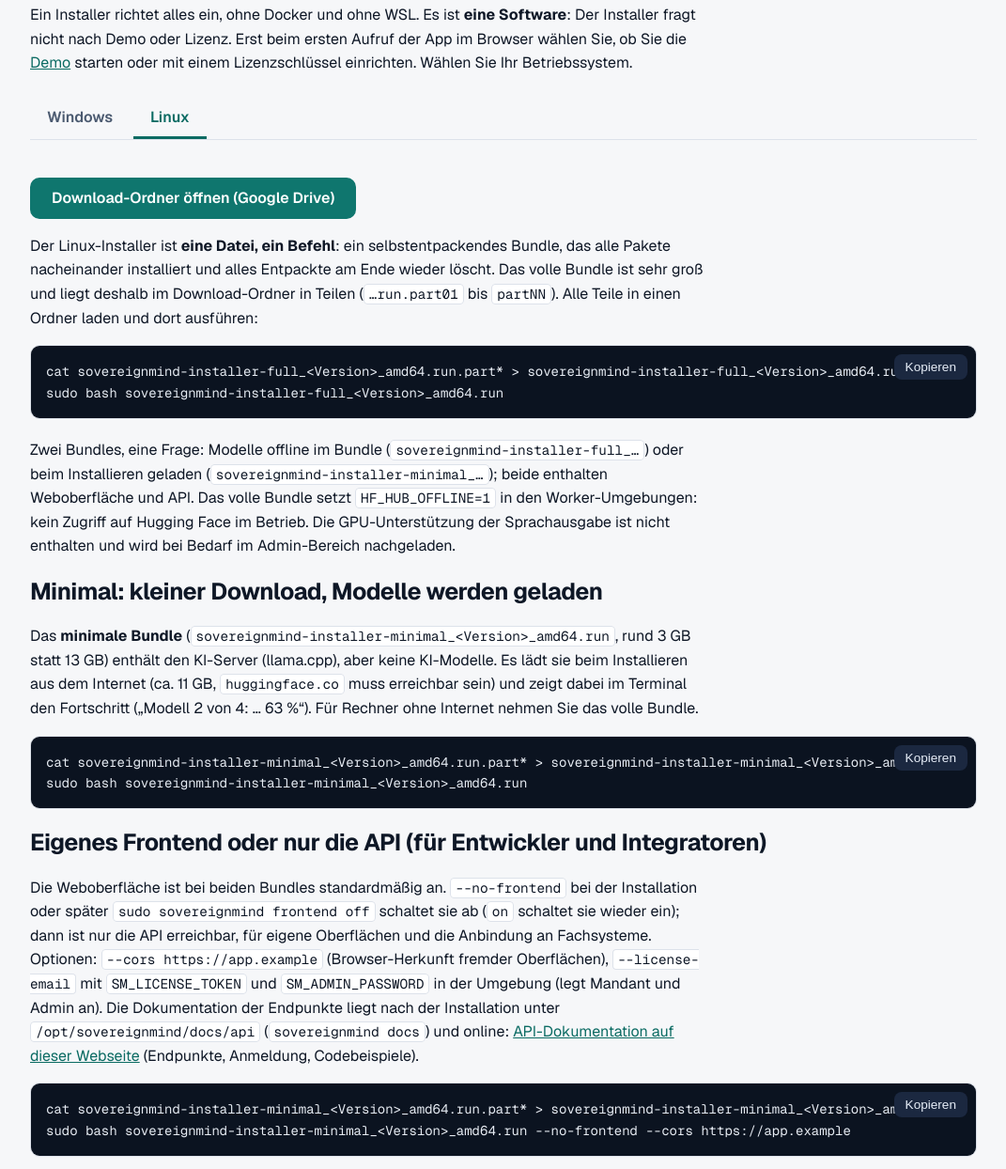
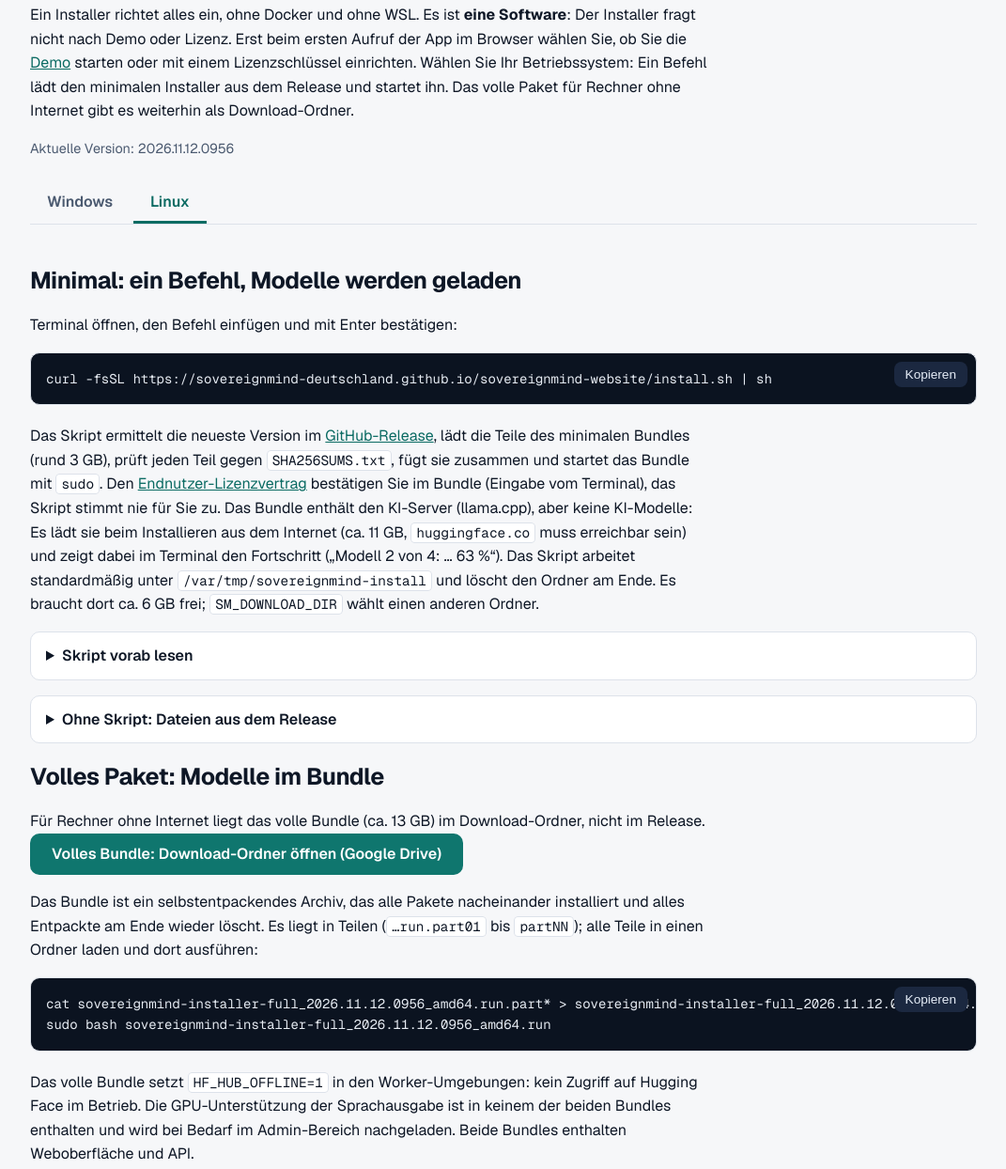
Before and after one commit to SovereignMind-Deutschland/sovereignmind-website, a plain HTML site: page download.html in a window 1280 px wide. Shown: the part 381-1625 px from the top of the page at 94% size, without its empty margins (104-1175 px from the left). Drawn offline with Linux system fonts and the light colour scheme.

Commit message:
Download-Seite: Einzeiler für Windows und Linux, Skripte install.sh und install.ps1
Minimale Variante per irm | iex bzw. curl | sh aus dem GitHub-Release, Skripte vorab lesbar, manuelle Variante eingeklappt. Drive-Ordner nur noch für das volle Paket. downloads.json mit releaseTag und releaseUrl, neuer Test download.test.mjs.

```diff
--- a/assets/app.js
+++ b/assets/app.js
@@ -1,25 +1,35 @@
 (function () {
   'use strict';
 
-  // Zentrale Konfiguration: Befehle hier, Version/Download-Ordner in assets/downloads.json (von Hand pflegen).
+  // Zentrale Konfiguration: Befehle hier, Version/Release/Drive-Ordner in assets/downloads.json (von Hand pflegen).
+  // Die Skripte liegen im Wurzelordner der Seite (install.sh, install.ps1; Kopie aus dem Hauptprojekt, sync-website-install.sh).
   var DOWNLOADS_JSON = 'assets/downloads.json';
+  var SITE = 'https://sovereignmind-deutschland.github.io/sovereignmind-website/';
+  var PS1 = SITE + 'install.ps1';
+  var SH = SITE + 'install.sh';
   var COMMANDS = {
-    windows: '',
-    linux: [
+    windows: 'irm ' + PS1 + ' | iex',
+    linux: 'curl -fsSL ' + SH + ' | sh'
+  };
+
+  // Weitere Befehle ohne eigenen Reiter; sie zählen nicht für die Reiterauswahl (COMMANDS).
+  var EXTRA_COMMANDS = {
+    'windows-lesen': 'irm ' + PS1,
+    'windows-manuell': 'Get-FileHash .\\SovereignMind-Setup-Minimal-<Version>.exe -Algorithm SHA256',
+    'windows-eigenes-frontend': [
+      '$env:SM_SETUP_ARGS = "/FRONTEND=off /CORS=https://app.example"',
+      'irm ' + PS1 + ' | iex'
+    ].join('\n'),
+    'linux-lesen': 'curl -fsSL ' + SH,
+    'linux-eigenes-frontend': 'curl -fsSL ' + SH + ' | SM_BUNDLE_ARGS="--no-frontend --cors https://app.example" sh',
+    'linux-manuell-minimal': [
+      'cat sovereignmind-installer-minimal_<Version>_amd64.run.part* > sovereignmind-installer-minimal_<Version>_amd64.run',
+      'sha256sum -c --ignore-missing SHA256SUMS.txt',
+      'sudo bash sovereignmind-installer-minimal_<Version>_amd64.run'
+    ].join('\n'),
+    'linux-manuell-voll': [
       'cat sovereignmind-installer-full_<Version>_amd64.run.part* > sovereignmind-installer-full_<Version>_amd64.run',
       'sudo bash sovereignmind-installer-full_<Version>_amd64.run'
-    ].join('\n')
-  };
-
-  // Weitere Befehle ohne eigenen Reiter (Variante minimal und Anbindung eines eigenen Frontends); sie zählen nicht für die Reiterauswahl (COMMANDS).
-  var EXTRA_COMMANDS = {
-    'linux-minimal': [
-      'cat sovereignmind-installer-minimal_<Version>_amd64.run.part* > sovereignmind-installer-minimal_<Version>_amd64.run',
-      'sudo bash sovereignmind-installer-minimal_<Version>_amd64.run'
-    ].join('\n'),
-    'linux-eigenes-frontend': [
-      'cat sovereignmind-installer-minimal_<Version>_amd64.run.part* > sovereignmind-installer-minimal_<Version>_amd64.run',
-      'sudo bash sovereignmind-installer-minimal_<Version>_amd64.run --no-frontend --cors https://app.example'
     ].join('\n')
   };
 
@@ -34,13 +44,25 @@
   }
   renderCommands('');
 
-  // Download-Ordner und Version aus downloads.json. Fehlt die Datei oder der Ordner-Link, bleibt alles ausgeblendet
-  // und ein Hinweis steht da (kein toter Link).
+  // Version, Release-Seite und Drive-Ordner aus downloads.json. Die Einzeiler brauchen die Datei nicht. Fehlt ein Link,
+  // bleibt er ausgeblendet und (beim Drive-Ordner) ein Hinweis steht da (kein toter Link).
+  //   data-release-url  Link auf die Release-Seite auf GitHub (releaseUrl)
+  //   data-drive        Link auf den Drive-Ordner mit dem vollen Paket (driveFolderUrl)
+  //   data-drive-missing  Hinweis, solange der Drive-Link fehlt
   function isHttpUrl(u) { return typeof u === 'string' && /^https:\/\//i.test(u); }
+  function setLinks(selector, url) {
+    document.querySelectorAll(selector).forEach(function (a) {
+      if (isHttpUrl(url)) {
+        a.href = url;
+        a.target = '_blank';
+        a.hidden = false;
+      }
+    });
+  }
   function showMissing() {
-    document.querySelectorAll('[data-download-missing]').forEach(function (el) { el.hidden = false; });
+    document.querySelectorAll('[data-drive-missing]').forEach(function (el) { el.hidden = false; });
   }
-  var hasDownloadUi = document.querySelector('[data-release], [data-version]');
+  var hasDownloadUi = document.querySelector('[data-release-url], [data-drive], [data-version]');
   if (hasDownloadUi && window.fetch) {
     fetch(DOWNLOADS_JSON, { cache: 'no-cache' })
       .then(function (r) { return r.ok ? r.json() : Promise.reject(); })
@@ -54,15 +76,9 @@
             el.hidden = false;
           });
         }
-        if (isHttpUrl(d.driveFolderUrl)) {
-          document.querySelectorAll('[data-release]').forEach(function (a) {
-            a.href = d.driveFolderUrl;
-            a.target = '_blank';
-            a.hidden = false;
-          });
-        } else {
-          showMissing();
-        }
+        setLinks('[data-release-url]', d.releaseUrl);
+        if (isHttpUrl(d.driveFolderUrl)) setLinks('[data-drive]', d.driveFolderUrl);
+        else showMissing();
       })
       .catch(showMissing);
   } else if (hasDownloadUi) {
--- a/assets/downloads.json
+++ b/assets/downloads.json
@@ -1,4 +1,6 @@
 {
-  "version": "",
+  "version": "2026.11.12.0956",
+  "releaseTag": "v2026.11.12.0956",
+  "releaseUrl": "https://github.com/SovereignMind-Deutschland/sovereignmind-installer/releases/tag/v2026.11.12.0956",
   "driveFolderUrl": "https://drive.google.com/drive/folders/1hyPWE-iv8Beps4RKIsIvNVD6pVvENPIY"
 }
--- a/download.html
+++ b/download.html
@@ -4,13 +4,13 @@
   <meta charset="utf-8">
   <meta name="viewport" content="width=device-width, initial-scale=1">
   <title>Herunterladen – SovereignMind</title>
-  <meta name="description" content="SovereignMind installieren: Nativer Installer für Windows und Linux, ohne Docker.">
+  <meta name="description" content="SovereignMind installieren: ein Befehl für Windows und Linux, ohne Docker. Das volle Paket für Rechner ohne Internet gibt es als Download.">
   <link rel="canonical" href="https://sovereignmind-deutschland.github.io/sovereignmind-website/download.html">
   <meta property="og:type" content="website">
   <meta property="og:site_name" content="SovereignMind">
   <meta property="og:locale" content="de_DE">
   <meta property="og:title" content="Herunterladen – SovereignMind">
-  <meta property="og:description" content="SovereignMind installieren: Nativer Installer für Windows und Linux, ohne Docker.">
+  <meta property="og:description" content="SovereignMind installieren: ein Befehl für Windows und Linux, ohne Docker. Das volle Paket für Rechner ohne Internet gibt es als Download.">
   <meta property="og:url" content="https://sovereignmind-deutschland.github.io/sovereignmind-website/download.html">
   <meta property="og:image" content="https://sovereignmind-deutschland.github.io/sovereignmind-website/assets/og-image.png">
   <meta property="og:image:width" content="1200">
@@ -18,7 +18,7 @@
   <meta property="og:image:alt" content="SovereignMind: Der KI-Assistent, der Ihre Daten nie verlässt">
   <meta name="twitter:card" content="summary_large_image">
   <meta name="twitter:title" content="Herunterladen – SovereignMind">
-  <meta name="twitter:description" content="SovereignMind installieren: Nativer Installer für Windows und Linux, ohne Docker.">
+  <meta name="twitter:description" content="SovereignMind installieren: ein Befehl für Windows und Linux, ohne Docker. Das volle Paket für Rechner ohne Internet gibt es als Download.">
   <meta name="twitter:image" content="https://sovereignmind-deutschland.github.io/sovereignmind-website/assets/og-image.png">
   <script type="application/ld+json">
   {
@@ -65,9 +65,8 @@
     <h1 class="page-title">SovereignMind installieren</h1>
     <div class="note warn" data-status-note><strong>Entwurf:</strong> SovereignMind wird derzeit ausschließlich als Demo zur Erprobung bereitgestellt. Die Nutzung im Produktivbetrieb ist nicht gestattet. Ob und wann offizielle Lizenzen angeboten werden, ist offen; ein Anspruch auf den Abschluss einer Lizenz besteht nicht.</div>
     <div class="note"><strong>Die Demo in Kürze:</strong> kostenlos, 24 Stunden Betriebszeit, ein Sitzplatz, nur auf dem eigenen Rechner erreichbar, danach werden die Daten gelöscht. Sie brauchen mindestens 8&nbsp;GB VRAM und 16&nbsp;GB RAM sowie Platz für den Installer (voll ca. 13&nbsp;GB, minimal ca. 3&nbsp;GB plus Modelle). Setzen Sie keine echten oder vertraulichen Daten ein. Einzelheiten: <a href="#demo">Demo</a>.</div>
-    <p>Ein Installer richtet alles ein, ohne Docker und ohne WSL. Es ist <strong>eine Software</strong>: Der Installer fragt nicht nach Demo oder Lizenz. Erst beim ersten Aufruf der App im Browser wählen Sie, ob Sie die <a href="#demo">Demo</a> starten oder mit einem Lizenzschlüssel einrichten. Wählen Sie Ihr Betriebssystem.</p>
+    <p>Ein Installer richtet alles ein, ohne Docker und ohne WSL. Es ist <strong>eine Software</strong>: Der Installer fragt nicht nach Demo oder Lizenz. Erst beim ersten Aufruf der App im Browser wählen Sie, ob Sie die <a href="#demo">Demo</a> starten oder mit einem Lizenzschlüssel einrichten. Wählen Sie Ihr Betriebssystem: Ein Befehl lädt den minimalen Installer aus dem Release und startet ihn. Das volle Paket für Rechner ohne Internet gibt es weiterhin als Download-Ordner.</p>
     <p class="version" data-version hidden></p>
-    <p class="note" data-download-missing hidden>Der Download-Ordner ist noch nicht eingetragen. Fragen Sie den Anbieter nach dem Link (Kontakt auf der <a href="index.html#kontakt">Startseite</a>); sobald er veröffentlicht ist, erscheint er hier.</p>
 
     <div class="tabs" role="tablist" aria-label="Betriebssystem">
       <button class="tab" role="tab" id="tab-windows" data-os="windows" aria-controls="panel-windows" aria-selected="false">Windows</button>
@@ -76,10 +75,28 @@
 
     <!-- Windows -->
     <div class="panel" role="tabpanel" id="panel-windows" aria-labelledby="tab-windows" hidden>
-      <p><a class="btn" data-release href="#" rel="noopener" hidden>Download-Ordner öffnen (Google Drive)</a></p>
-      <p>Die Datei <code>SovereignMind-Setup-&lt;Version&gt;.exe</code> (oder die minimale Variante, siehe unten) samt allen zugehörigen <code>…-N.bin</code>-Teilen aus dem Download-Ordner in einen Ordner laden und die <code>.exe</code> als Administrator ausführen.</p>
-      <h2 id="windows-variante">Welche Datei?</h2>
-      <p>Eine Frage entscheidet: <strong>Müssen die KI-Modelle offline im Installer sein?</strong> (abgeschottetes Netz: ja)</p>
+      <h2 id="windows-einzeiler">Minimal: ein Befehl, Modelle werden geladen</h2>
+      <p>PowerShell öffnen, den Befehl einfügen und mit Enter bestätigen:</p>
+      <div class="cmd"><pre><code data-cmd="windows"></code></pre><button type="button" data-copy="windows">Kopieren</button></div>
+      <p>Das Skript ermittelt die neueste Version im <a href="https://github.com/sovereignmind-deutschland/sovereignmind-installer/releases" rel="noopener" target="_blank">GitHub-Release</a>, lädt das Setup mit seinen Teilen (rund 3&nbsp;GB), vergleicht jede Datei mit der Prüfsumme aus <code>SHA256SUMS.txt</code> und startet das Setup. Windows fragt dabei nach Administratorrechten. Den <a href="#eula">Endnutzer-Lizenzvertrag</a> bestätigen Sie im Setup, das Skript stimmt nie für Sie zu. Die KI-Modelle (ca. 11&nbsp;GB) lädt das Setup danach aus dem Internet nach.</p>
+      <details>
+        <summary>Skript vorab lesen</summary>
+        <p>Ohne <code>| iex</code> gibt der Befehl den Text des Skripts nur aus. Es liegt auch als Datei vor: <a href="install.ps1">install.ps1</a>.</p>
+        <div class="cmd"><pre><code data-cmd="windows-lesen"></code></pre><button type="button" data-copy="windows-lesen">Kopieren</button></div>
+      </details>
+      <details>
+        <summary>Ohne Skript: Dateien aus dem Release</summary>
+        <p>Auf der <a data-release-url href="#" rel="noopener" hidden>Release-Seite</a> <code>SovereignMind-Setup-Minimal-&lt;Version&gt;.exe</code>, alle <code>…-N.bin</code>-Teile und <code>SHA256SUMS.txt</code> in einen Ordner laden. Die Summe der <code>.exe</code> mit der Zeile in <code>SHA256SUMS.txt</code> vergleichen (die <code>.bin</code>-Teile genauso), dann die <code>.exe</code> als Administrator ausführen.</p>
+        <div class="cmd"><pre><code data-cmd="windows-manuell"></code></pre><button type="button" data-copy="windows-manuell">Kopieren</button></div>
+      </details>
+      <h2 id="windows-eigenes-frontend-einzeiler">Einzeiler mit Optionen</h2>
+      <p>Optionen für das Setup übergeben Sie vor dem Befehl in <code>SM_SETUP_ARGS</code>, zum Beispiel für eine eigene Oberfläche ohne Weboberfläche (mehr dazu <a href="#windows-api">weiter unten</a>). <code>SM_VERSION</code> wählt eine bestimmte Version.</p>
+      <div class="cmd"><pre><code data-cmd="windows-eigenes-frontend"></code></pre><button type="button" data-copy="windows-eigenes-frontend">Kopieren</button></div>
+      <h2 id="windows-variante">Volles Paket: Modelle im Installer</h2>
+      <p>Für abgeschottete Netze liegt das volle Paket (ca. 13&nbsp;GB) im Download-Ordner, nicht im Release.
+        <a class="btn" data-drive href="#" rel="noopener" hidden>Voller Installer: Download-Ordner öffnen (Google Drive)</a>
+        <span class="note" data-drive-missing hidden>Der Link zum Download-Ordner ist noch nicht eingetragen. Fragen Sie den Anbieter nach dem Link (Kontakt auf der <a href="index.html#kontakt">Startseite</a>).</span></p>
+      <p>Die Datei <code>SovereignMind-Setup-Full-&lt;Version&gt;.exe</code> samt allen zugehörigen <code>…-N.bin</code>-Teilen in einen Ordner laden und die <code>.exe</code> als Administrator ausführen. Eine Frage entscheidet, welche Variante passt: <strong>Müssen die KI-Modelle offline im Installer sein?</strong> (abgeschottetes Netz: ja)</p>
       <div class="overflow">
         <table>
           <thead><tr><th></th><th>Voll</th><th>Minimal</th></tr></thead>
@@ -115,20 +132,29 @@
 
     <!-- Linux -->
     <div class="panel" role="tabpanel" id="panel-linux" aria-labelledby="tab-linux" hidden>
-      <p><a class="btn" data-release href="#" rel="noopener" hidden>Download-Ordner öffnen (Google Drive)</a></p>
-      <p>Der Linux-Installer ist <strong>eine Datei, ein Befehl</strong>: ein selbstentpackendes Bundle, das alle Pakete nacheinander installiert
-        und alles Entpackte am Ende wieder löscht. Das volle Bundle ist sehr groß und liegt deshalb im Download-Ordner in Teilen
-        (<code>…run.part01</code> bis <code>partNN</code>). Alle Teile in einen Ordner laden und dort ausführen:</p>
+      <h2 id="linux-variante">Minimal: ein Befehl, Modelle werden geladen</h2>
+      <p>Terminal öffnen, den Befehl einfügen und mit Enter bestätigen:</p>
       <div class="cmd"><pre><code data-cmd="linux"></code></pre><button type="button" data-copy="linux">Kopieren</button></div>
-      <p>Zwei Bundles, eine Frage: Modelle offline im Bundle (<code>sovereignmind-installer-full_…</code>) oder beim Installieren geladen (<code>sovereignmind-installer-minimal_…</code>); beide enthalten Weboberfläche und API.
-        Das volle Bundle setzt <code>HF_HUB_OFFLINE=1</code> in den Worker-Umgebungen: kein Zugriff auf Hugging Face im Betrieb. Die GPU-Unterstützung der Sprachausgabe ist nicht enthalten und wird bei Bedarf im Admin-Bereich nachgeladen.</p>
-      <h2 id="linux-variante">Minimal: kleiner Download, Modelle werden geladen</h2>
-      <p>Das <strong>minimale Bundle</strong> (<code>sovereignmind-installer-minimal_&lt;Version&gt;_amd64.run</code>, rund 3&nbsp;GB statt 13&nbsp;GB) enthält den KI-Server (llama.cpp), aber keine KI-Modelle.
-        Es lädt sie beim Installieren aus dem Internet (ca. 11&nbsp;GB, <code>huggingface.co</code> muss erreichbar sein) und zeigt dabei im Terminal den Fortschritt
-        („Modell 2 von 4: … 63&nbsp;%“). Für Rechner ohne Internet nehmen Sie das volle Bundle.</p>
-      <div class="cmd"><pre><code data-cmd="linux-minimal"></code></pre><button type="button" data-copy="linux-minimal">Kopieren</button></div>
+      <p>Das Skript ermittelt die neueste Version im <a href="https://github.com/sovereignmind-deutschland/sovereignmind-installer/releases" rel="noopener" target="_blank">GitHub-Release</a>, lädt die Teile des minimalen Bundles (rund 3&nbsp;GB), prüft jeden Teil gegen <code>SHA256SUMS.txt</code>, fügt sie zusammen und startet das Bundle mit <code>sudo</code>. Den <a href="#eula">Endnutzer-Lizenzvertrag</a> bestätigen Sie im Bundle (Eingabe vom Terminal), das Skript stimmt nie für Sie zu. Das Bundle enthält den KI-Server (llama.cpp), aber keine KI-Modelle: Es lädt sie beim Installieren aus dem Internet (ca. 11&nbsp;GB, <code>huggingface.co</code> muss erreichbar sein) und zeigt dabei im Terminal den Fortschritt („Modell 2 von 4: … 63&nbsp;%“). Das Skript arbeitet standardmäßig unter <code>/var/tmp/sovereignmind-install</code> und löscht den Ordner am Ende. Es braucht dort ca. 6&nbsp;GB frei; <code>SM_DOWNLOAD_DIR</code> wählt einen anderen Ordner.</p>
+      <details>
+        <summary>Skript vorab lesen</summary>
+        <p>Ohne <code>| sh</code> gibt der Befehl den Text des Skripts nur aus. Es liegt auch als Datei vor: <a href="install.sh">install.sh</a>. <code>| sh -s -- --dry-run</code> prüft nur und ändert nichts.</p>
+        <div class="cmd"><pre><code data-cmd="linux-lesen"></code></pre><button type="button" data-copy="linux-lesen">Kopieren</button></div>
+      </details>
+      <details>
+        <summary>Ohne Skript: Dateien aus dem Release</summary>
+        <p>Auf der <a data-release-url href="#" rel="noopener" hidden>Release-Seite</a> alle Teile <code>sovereignmind-installer-minimal_&lt;Version&gt;_amd64.run.partNN</code> und <code>SHA256SUMS.txt</code> in einen Ordner laden und dort ausführen:</p>
+        <div class="cmd"><pre><code data-cmd="linux-manuell-minimal"></code></pre><button type="button" data-copy="linux-manuell-minimal">Kopieren</button></div>
+      </details>
+      <h2 id="linux-voll">Volles Paket: Modelle im Bundle</h2>
+      <p>Für Rechner ohne Internet liegt das volle Bundle (ca. 13&nbsp;GB) im Download-Ordner, nicht im Release.
+        <a class="btn" data-drive href="#" rel="noopener" hidden>Volles Bundle: Download-Ordner öffnen (Google Drive)</a>
+        <span class="note" data-drive-missing hidden>Der Link zum Download-Ordner ist noch nicht eingetragen. Fragen Sie den Anbieter nach dem Link (Kontakt auf der <a href="index.html#kontakt">Startseite</a>).</span></p>
+      <p>Das Bundle ist ein selbstentpackendes Archiv, das alle Pakete nacheinander installiert und alles Entpackte am Ende wieder löscht. Es liegt in Teilen (<code>…run.part01</code> bis <code>partNN</code>); alle Teile in einen Ordner laden und dort ausführen:</p>
+      <div class="cmd"><pre><code data-cmd="linux-manuell-voll"></code></pre><button type="button" data-copy="linux-manuell-voll">Kopieren</button></div>
+      <p>Das volle Bundle setzt <code>HF_HUB_OFFLINE=1</code> in den Worker-Umgebungen: kein Zugriff auf Hugging Face im Betrieb. Die GPU-Unterstützung der Sprachausgabe ist in keinem der beiden Bundles enthalten und wird bei Bedarf im Admin-Bereich nachgeladen. Beide Bundles enthalten Weboberfläche und API.</p>
       <h2 id="linux-eigenes-frontend">Eigenes Frontend oder nur die API (für Entwickler und Integratoren)</h2>
-      <p>Die Weboberfläche ist bei beiden Bundles standardmäßig an. <code>--no-frontend</code> bei der Installation oder später <code>sudo sovereignmind frontend off</code> schaltet sie ab (<code>on</code> schaltet sie wieder ein); dann ist nur die API erreichbar, für eigene Oberflächen und die Anbindung an Fachsysteme. Optionen: <code>--cors https://app.example</code> (Browser-Herkunft fremder Oberflächen),
+      <p>Der Einzeiler reicht Optionen für das Bundle über <code>SM_BUNDLE_ARGS</code> weiter (Beispiel unten). Die Weboberfläche ist bei beiden Bundles standardmäßig an. <code>--no-frontend</code> bei der Installation oder später <code>sudo sovereignmind frontend off</code> schaltet sie ab (<code>on</code> schaltet sie wieder ein); dann ist nur die API erreichbar, für eigene Oberflächen und die Anbindung an Fachsysteme. Optionen: <code>--cors https://app.example</code> (Browser-Herkunft fremder Oberflächen),
         <code>--license-email</code> mit <code>SM_LICENSE_TOKEN</code> und <code>SM_ADMIN_PASSWORD</code> in der Umgebung (legt Mandant und Admin an). Die Dokumentation der Endpunkte liegt nach der Installation unter
         <code>/opt/sovereignmind/docs/api</code> (<code>sovereignmind docs</code>) und online: <a href="api.html">API-Dokumentation auf dieser Webseite</a> (Endpunkte, Anmeldung, Codebeispiele).</p>
       <div class="cmd"><pre><code data-cmd="linux-eigenes-frontend"></code></pre><button type="button" data-copy="linux-eigenes-frontend">Kopieren</button></div>
@@ -186,7 +212,7 @@
       <li>Gleiche Größe und gleiche Voraussetzungen wie oben (beim vollen Installer sind die Modelle enthalten, beim minimalen werden sie geladen).</li>
     </ul>
     <p>Installation und Download wie oben unter Windows bzw. Linux. Den <a href="#eula">Endnutzer-Lizenzvertrag</a> bestätigen Sie zweimal: im Installer und in der App, beim Start der Demo bzw. bei der Einrichtung.</p>
-    <p><a class="btn" data-release href="#" rel="noopener" hidden>Download-Ordner öffnen (Google Drive)</a></p>
+    <p><a class="btn" data-drive href="#" rel="noopener" hidden>Volles Paket: Download-Ordner öffnen (Google Drive)</a></p>
 
     <h2 id="eula">Endnutzer-Lizenzvertrag</h2>
     <p>Bei der Installation ist der Endnutzer-Lizenzvertrag (EULA) zu bestätigen. Das Windows-Setup zeigt ihn vor der Installation, das Linux-Bundle fragt per Konfigurationsdialog (oder vorab mit <code>--accept-eula</code>). Ohne Zustimmung wird nicht installiert. Die EULA liegt derzeit nur als <strong>Entwurf</strong> vor und ist noch nicht juristisch geprüft; derselbe Hinweis steht oben auf dieser Seite und in der App.</p>
@@ -220,7 +246,7 @@
       Wissenspakete lädt der Admin direkt in der App unter „Wissenspakete“ herunter. Pakete mit Zusatzfunktion setzen eine passende Lizenz voraus.</p>
 
     <h2>Update und Datensicherung</h2>
-    <p><strong>Update:</strong> neue Version des Installers ausführen: unter Windows das neue Setup, unter Linux das neue Bundle mit demselben Befehl wie bei der Installation (Teile vorher zusammenfügen). Daten, Schlüssel und Lizenz bleiben erhalten; vor dem Update wird ein Datenbank-Dump angelegt.</p>
+    <p><strong>Update:</strong> neue Version des Installers ausführen: den Einzeiler noch einmal ausführen (er nimmt die neueste Version) oder das neue Setup bzw. Bundle von Hand starten. Daten, Schlüssel und Lizenz bleiben erhalten; vor dem Update wird ein Datenbank-Dump angelegt.</p>
     <p><strong>Sicherung:</strong> Die tägliche Sicherung läuft automatisch. Wiederherstellung und Deinstallation beschreibt das Betreiber-Handbuch, das mit dem Anbieter-Support ausgeliefert wird.</p>
 
     <p>Weiterlesen: <a href="vergleich.html">Lokal oder Cloud? Der Vergleich</a>, <a href="wissenspakete.html">Wissenspakete für Ihre Installation</a>.</p>
```
Also changed, not shown: tests/download.test.mjs (added, +143 -0 lines), llms.txt, 3 other files.
